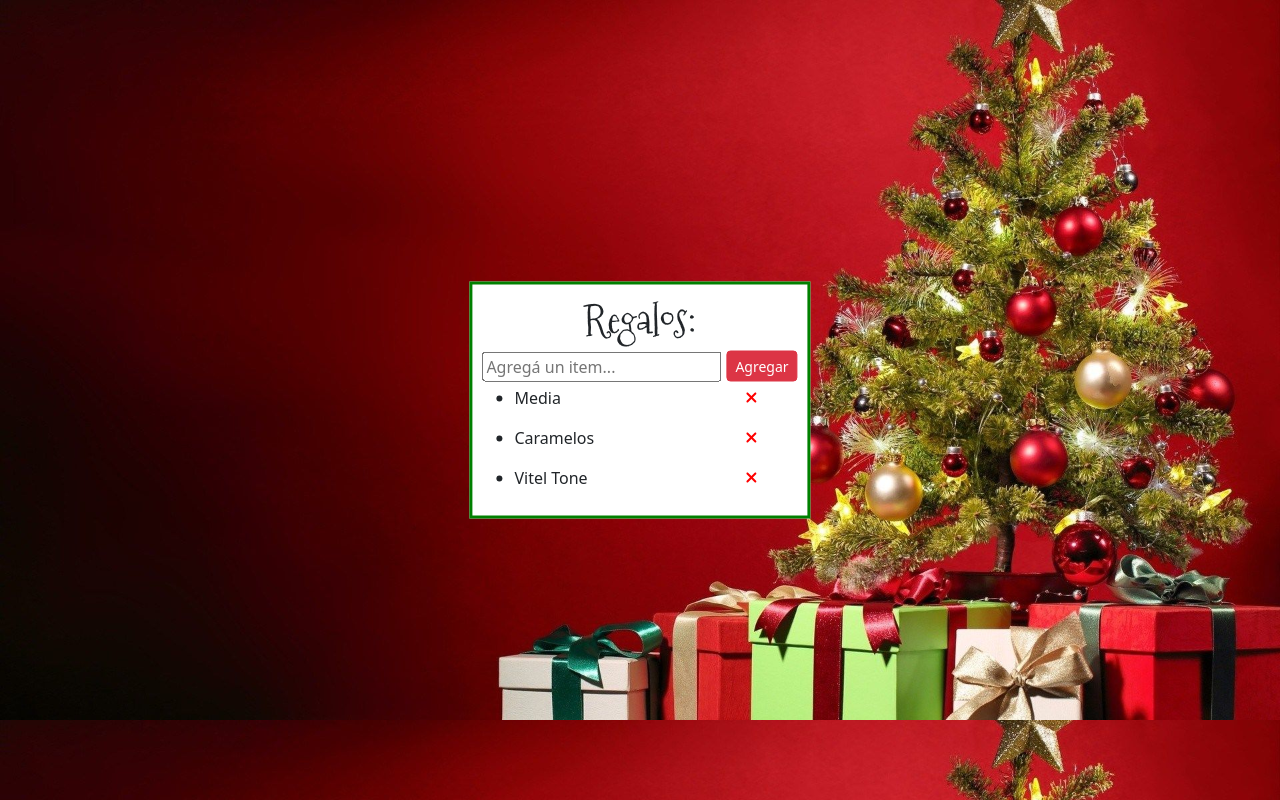
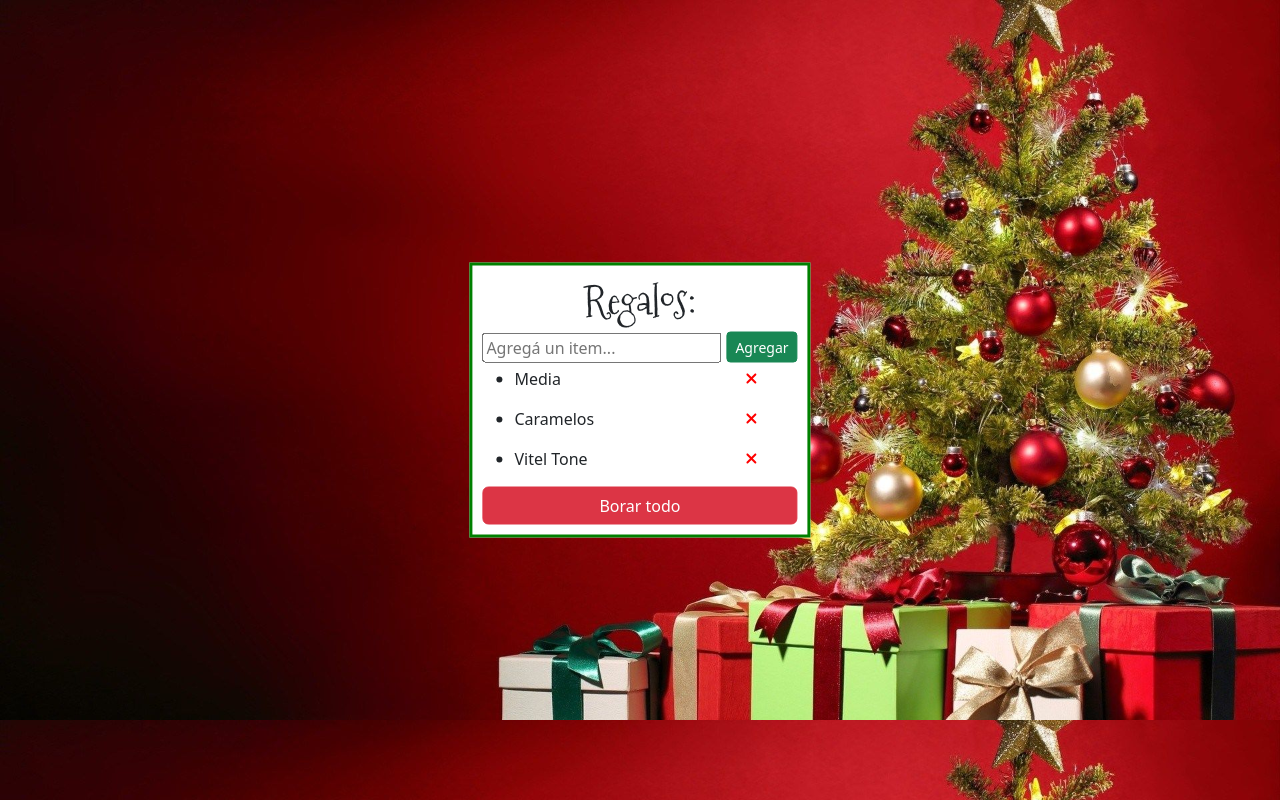
Before and after one commit to martinBoglione/Adviency, a React (Create React App) app: page / in a window 1280 px wide. Built offline with nearby package versions, Linux system fonts and the light colour scheme.

Commit message:
Dia 5: Agregado boton que borra todos los items en la lista

```diff
--- a/src/Home.js
+++ b/src/Home.js
@@ -32,6 +32,11 @@ const Home = () => {
 
     setItems(newList);
   };
+
+  const deleteAll = () => {
+    setItems([]);
+  };
+
   return (
     <div className="style center">
       <div className="titulo">
@@ -43,7 +48,10 @@ const Home = () => {
           onChange={handleChange}
           placeholder="Agregá un item..."
         />
-        <button class="btn btn-danger btn-sm button" onClick={handleAdd}>
+        <button
+          class="btn btn-success btn-sm button add-button"
+          onClick={handleAdd}
+        >
           {" "}
           Agregar{" "}
         </button>
@@ -64,6 +72,11 @@ const Home = () => {
           </div>
         ))}
       </div>
+      <div className="container-delete-button">
+        <button class="btn btn-danger btn-block" onClick={deleteAll}>
+          Borar todo
+        </button>
+      </div>
     </div>
   );
 };
--- a/src/home.css
+++ b/src/home.css
@@ -35,10 +35,20 @@
   justify-content: space-between;
 }
 
-.button {
+.add-button {
   margin-left: 5px;
   margin-bottom: 4px;
   cursor: pointer;
+}
+
+.container-delete-button {
+  display: flex;
+  justify-content: center;
+}
+
+.container-delete-button button {
+  display: block;
+  width: 100%;
 }
 
 html {
```
